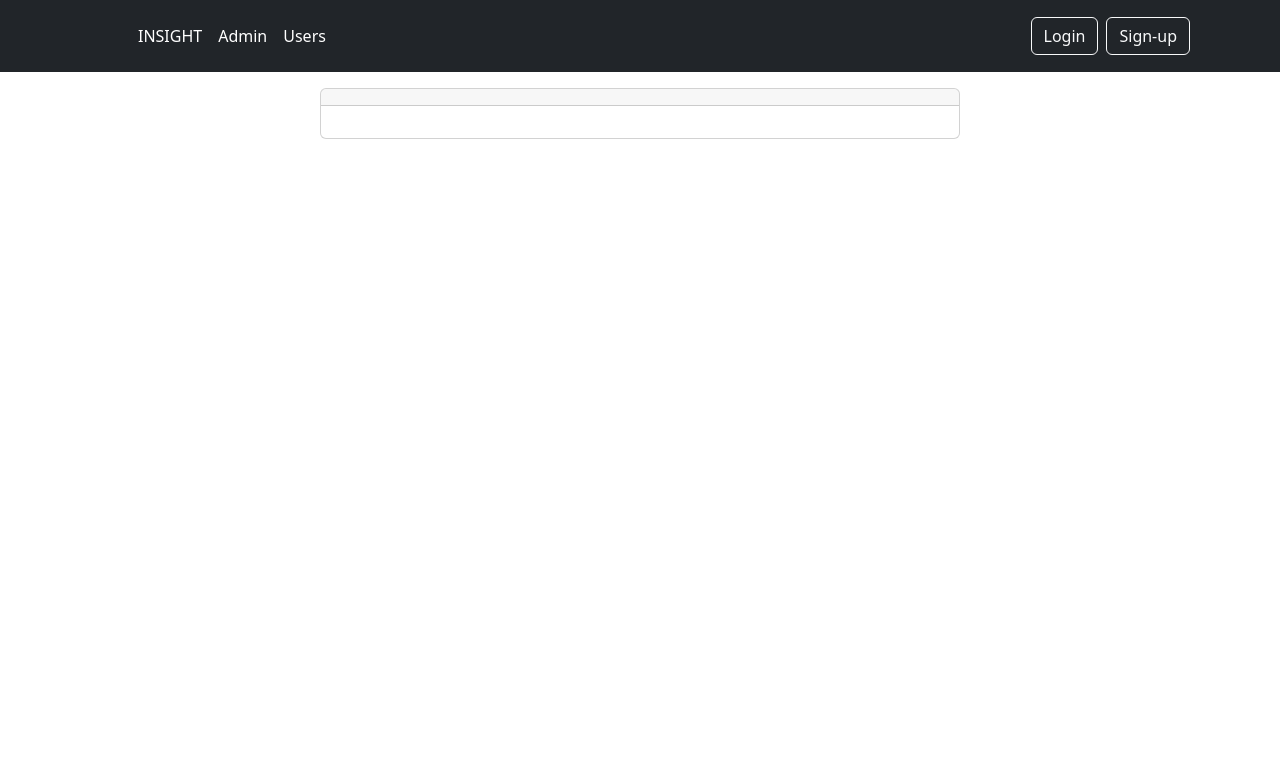
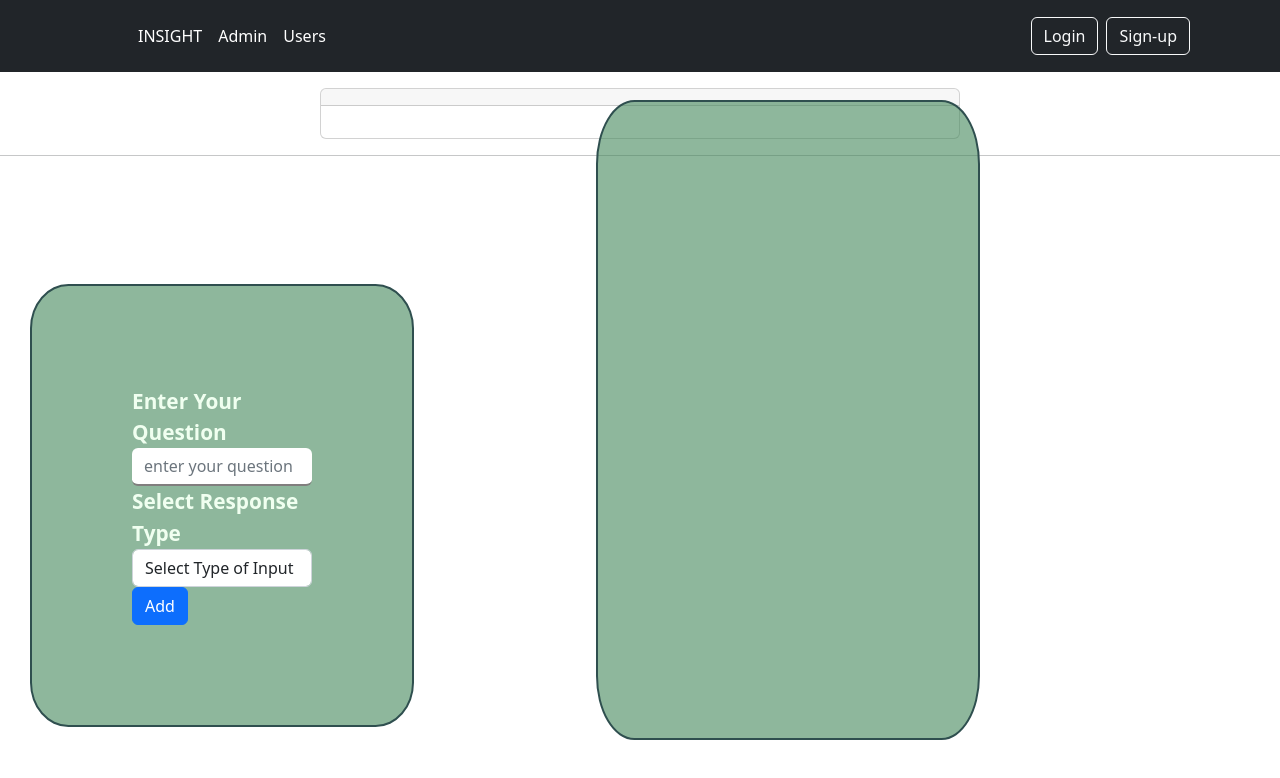
Before and after one commit to HastiSutaria/Insight, an Angular app in the folder insight-frontend/: page /newSurvey in a window 1280 px wide. Shown: the top 778 px of the page. Built offline with nearby package versions, Linux system fonts and the light colour scheme.

Commit message:
form model

```diff
--- a/insight-frontend/src/app/components/admin-dashboard/new-survey/new-survey.component.css
+++ b/insight-frontend/src/app/components/admin-dashboard/new-survey/new-survey.component.css
@@ -3,3 +3,60 @@ input {
   border-width: 0 0 2px;
   border-color: rgb(129, 126, 126);
 }
+.dynamicForm{
+  max-width: 30vw;
+  margin-top: 10%;
+
+  margin-left: 30px;
+  border: 2px solid darkslategray;
+  padding: 100px;
+  background-color: rgba(68, 136, 90,0.6);
+  border-radius: 10%;
+  font-weight: bold;
+  font-size: 1.3rem;
+  color: honeydew;
+  position: relative;
+}
+.surveyForm{
+  position: absolute;
+  top:100px;
+  right: 300px;
+  width: 30vw;
+  border: 2px solid darkslategray;
+  background-color: rgba(68, 136, 90,0.6);
+  border-radius: 10%;
+  height:80vh;
+  padding: 20px;
+  font-weight: bold;
+  font-size: 1.3rem;
+  color: honeydew;
+
+}
+.lds-dual-ring {
+  position: absolute;
+  display: inline-block;
+  width: 80px;
+  height: 80px;
+  bottom: 80px;
+  right:250px;
+  z-index: 10;
+}
+.lds-dual-ring:after {
+  content: " ";
+  display: block;
+  width: 64px;
+  height: 64px;
+  margin: 8px;
+  border-radius: 50%;
+  border: 6px solid #fff;
+  border-color: #fff transparent #fff transparent;
+  animation: lds-dual-ring 1.2s linear infinite;
+}
+@keyframes lds-dual-ring {
+  0% {
+    transform: rotate(0deg);
+  }
+  100% {
+    transform: rotate(360deg);
+  }
+}
--- a/insight-frontend/src/app/components/admin-dashboard/new-survey/new-survey.component.html
+++ b/insight-frontend/src/app/components/admin-dashboard/new-survey/new-survey.component.html
@@ -1,13 +1,121 @@
 <div class="d-flex justify-content-center">
   <div class="card mt-3 w-50 ">
     <h1 class="card-header">
-      {{ name}}
+      {{ formName}}
     </h1>
     <div class="card-body">
       <blockquote class="blockquote mb-0">
         <p> {{ description }} </p>
-
       </blockquote>
     </div>
   </div>
 </div>
+<hr>
+
+<form class="dynamicForm" [formGroup]="dynamicForm" (ngSubmit)="onAddInputElement()">
+  <div class="form-group">
+    <label for="exampleFormControlSelect1">Enter Your Question</label>
+    <input
+      class="form-control"
+      type="text"
+      placeholder="enter your question"
+      formControlName="question"
+
+    />
+  </div>
+  <div class="form-group">
+    <label for="exampleFormControlSelect1">Select Response Type</label>
+    <select
+      class="form-control"
+      id="exampleFormControlSelect1"
+      formControlName="type"
+
+    >
+      <option selected>Select Type of Input</option>
+      <option *ngFor="let type of inputTypes">{{ type }}</option>
+    </select>
+  </div>
+  <div
+  formArrayName="options"
+  *ngIf="this.dynamicForm.get('type').value === 'radio' || this.dynamicForm.get('type').value==='checkbox' || this.dynamicForm.get('type').value==='select'"
+>
+<a style="cursor: pointer;" (click)="onAddOption()" ><i class="bi bi-plus"></i></a>
+  <!-- <button  type="button">Add Option</button> -->
+  <div
+    *ngFor="
+      let controls of dynamicForm.get('options')['controls'];
+      let i = index
+    "
+  >
+    <label for="option{{ i }}">Option {{ i + 1 }}</label>
+    <span style="display: flex;">
+      <input type="text" placeholder="enter option" [formControlName]="i"  />
+      <a style="cursor: pointer;" (click)="onDeleteOption(i)"><i class="bi bi-trash"></i></a>
+    </span>
+
+  </div>
+</div>
+<button class="btn btn-primary" type="submit">Add</button>
+<div *ngIf="addingInputElement" class="lds-dual-ring"></div>
+
+</form>
+
+<form class="surveyForm" #surveyForm="ngForm" (ngSubmit)="onSubmitSurveyForm(surveyForm)">
+  <div *ngFor="let input of dynamicInputs; let i = index">
+    <div *ngIf="input.type === 'paragraph'" class="form-group">
+      <label for="paragraph{{ i }}">{{ input.label }}</label>
+      <input
+        class="form-control"
+        type="text"
+        placeholder="Enter response"
+        name="question{{ i }}"
+        ngModel
+        required
+        #paragraph="ngModel"
+        disabled
+      />
+    </div>
+    <div class="form-group form-check" *ngIf="input.type === 'date'">
+      <label for="DateQuestion">{{ input.label }}</label>
+
+
+        <input
+          type="date"
+          class="form-control"
+          id="DateQuestion"
+          ngModel
+          disabled
+        />
+
+
+    </div>
+    <div *ngIf="input.type === 'radio'">
+      <label for="radioButtonQuestion">{{ input.label }}</label>
+      <div *ngFor="let option of input.options; let z = index">
+        <div class="radio">
+          <label for="radioButtonOption{{ z }}"
+            ><input
+              type="radio"
+              name="optradio"
+              id="radioButtonOption{{ z }}"
+              disabled
+            />{{ option }}</label
+          >
+        </div>
+      </div>
+    </div>
+    <div *ngIf="input.type === 'select'">
+      <label for="selectInputQuestion">{{ input.label }}</label>
+      <select class="form-control" id="exampleFormControlSelect" name="SelectQuestion" disabled>
+        <option selected>Select Type of Input</option>
+        <option *ngFor="let option of input.options" value="{{option}}">{{
+          option
+        }}</option>
+      </select>
+    </div>
+  </div>
+  <ng-template [ngIf]="dynamicInputs.length>0"
+    ><button type="submit" class="btn btn-primary" >Save</button>
+  </ng-template>
+
+</form>
--- a/insight-frontend/src/app/components/admin-dashboard/new-survey/new-survey.component.ts
+++ b/insight-frontend/src/app/components/admin-dashboard/new-survey/new-survey.component.ts
@@ -1,4 +1,5 @@
 import { Component, OnInit } from '@angular/core';
+import { FormArray, FormControl, FormGroup, NgForm, Validators } from '@angular/forms';
 import { ActivatedRoute, Params } from '@angular/router';
 
 @Component({
@@ -7,15 +8,83 @@ import { ActivatedRoute, Params } from '@angular/router';
   styleUrls: ['./new-survey.component.css'],
 })
 export class NewSurveyComponent implements OnInit {
-  name: String = '';
+  formName: String = '';
   description: String = '';
+  dynamicForm!: FormGroup;
+  surveyForm!: NgForm;
+  FinalBody: any = {};
+  addingInputElement: Boolean = false;
+  dynamicInputs = [];
+
+  inputTypes: string[] = ['paragraph','date', 'radio', 'select'];
+
   constructor( private activatedRoute: ActivatedRoute) {}
 
-  ngOnInit() {
+  ngOnInit(): void {
     this.activatedRoute.queryParams.subscribe((params: Params) => {
       console.log(params['name'], params['description']);
-      this.name = params['name'];
+      this.formName = params['name'];
       this.description = params['description'];
     });
+
+    this.dynamicForm = new FormGroup({
+      // 'name': new FormControl(null),
+      'question': new FormControl(null, Validators.required),
+      'type': new FormControl(null, [Validators.required]),
+      'options': new FormArray([], Validators.required)
+    })
   }
+
+  onAddInputElement(){
+    this.addingInputElement = true;
+    if (this.dynamicInputs.length < 1) {
+      this.formName = this.dynamicForm.value.name;
+    }
+
+
+    setTimeout(() => {
+      this.addingInputElement = false;
+      this.dynamicInputs.push({
+        label: this.dynamicForm.value.question,
+        type: this.dynamicForm.value.type,
+        options: this.dynamicForm.value?.options
+
+      });
+      this.dynamicForm.reset();
+    }, 500);
+
+  }
+
+  onAddOption() {
+    const formControl = new FormControl(null);
+    (<FormArray>this.dynamicForm.get('options')).push(formControl);
+  }
+  onSubmitSurveyForm(surveyForm: NgForm) {
+    console.log(this.formName)
+    this.FinalBody.name = this.formName
+    this.FinalBody.dynamicInputs = this.dynamicInputs;
+    // this.http.post('http://localhost:3000/create/form', this.FinalBody, { observe: 'body' }).subscribe((response: any) => {
+    //   let dialogRef = this.dialog.open(DialogElementsExampleDialog, {
+    //     data: {
+    //       url: window.location.origin+`/forms/${response.slug}/view/form`
+
+    //     },
+    //     height: '400px',
+    //     width: '600px',
+    //   });
+    //   dialogRef.afterClosed().subscribe(result => {
+    //     this.route.navigate(['/']);
+    //   });
+    // }, (error) => {
+    //   this.snackbar.open(error.message, "Dismiss", {
+    //     duration: 2000
+    //   })
+    // })
+  }
+
+  onDeleteOption(index: number) {
+    (<FormArray>this.dynamicForm.get('options')).removeAt(index);
+  }
+
+
 }
--- a/insight-frontend/tsconfig.json
+++ b/insight-frontend/tsconfig.json
@@ -5,7 +5,7 @@
     "baseUrl": "./",
     "outDir": "./dist/out-tsc",
     "forceConsistentCasingInFileNames": true,
-    "strict": true,
+    "strict": false,
     "noImplicitOverride": true,
     "noPropertyAccessFromIndexSignature": true,
     "noImplicitReturns": true,
```
